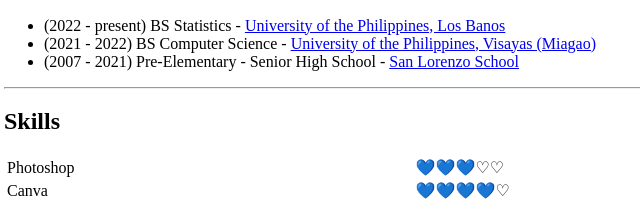
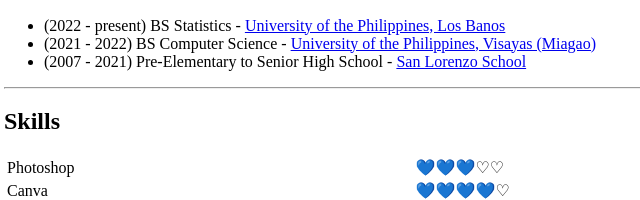
Before and after one commit to selenabarrameda/HTML-Online-Resume, a plain HTML site: page index.html in a window 1280 px wide. Shown: the part 405-605 px from the top of the page, 4-644 px from the left. Drawn offline with Linux system fonts and the light colour scheme.

Commit message:
Update index.html

```diff
--- a/index.html
+++ b/index.html
@@ -20,7 +20,7 @@
     <ul>
         <li>(2022 - present) BS Statistics - <a href="https://uplb.edu.ph/">University of the Philippines, Los Banos</a></li>
         <li>(2021 - 2022) BS Computer Science - <a href="https://www.upv.edu.ph/">University of the Philippines, Visayas (Miagao)</a></li>
-        <li>(2007 - 2021) Pre-Elementary - Senior High School - <a href="https://sanlorenzoschool.edu.ph/">San Lorenzo School</a></li>
+        <li>(2007 - 2021) Pre-Elementary to Senior High School - <a href="https://sanlorenzoschool.edu.ph/">San Lorenzo School</a></li>
     </ul>
 
     <hr />
```
